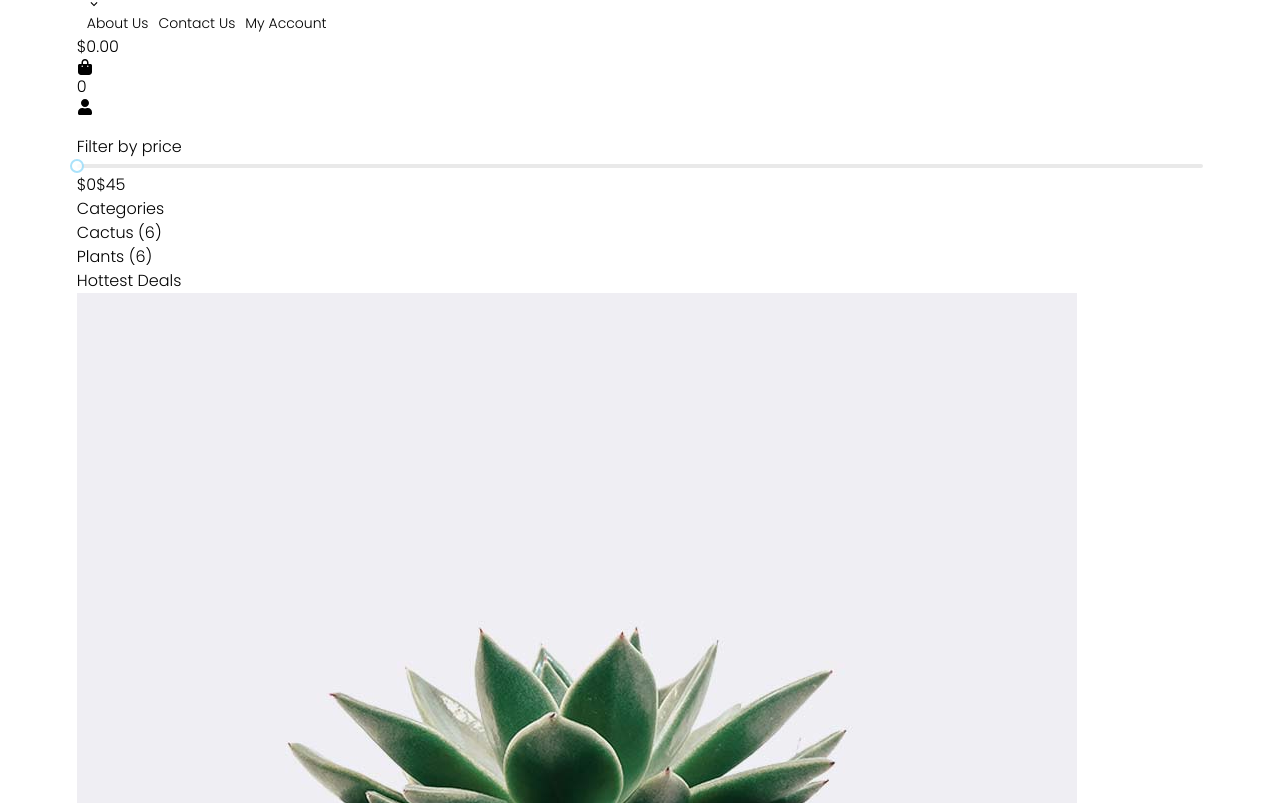
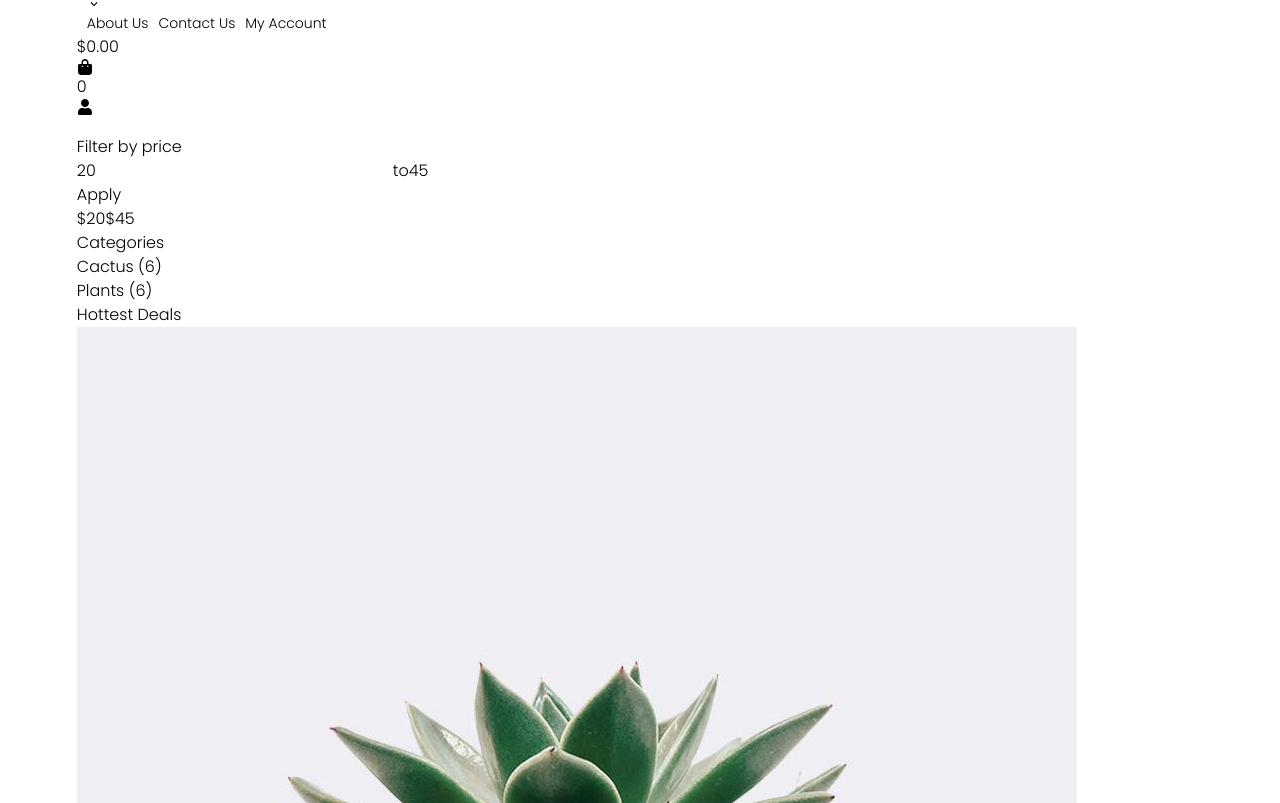
Before and after one commit to rajchovtiya/Simply-Natural, a React (Vite) app: page /plants in a window 1280 px wide. Shown: the part 1237-2040 px from the top of the page. Built offline with nearby package versions, Linux system fonts and the light colour scheme.

Commit message:
add filter code

```diff
--- a/package.json
+++ b/package.json
@@ -12,7 +12,7 @@
   "dependencies": {
     "@reduxjs/toolkit": "^2.8.2",
     "@tanstack/react-query": "^5.80.6",
-    "rc-slider": "^10.2.1",
+    "rc-slider": "^10.6.2",
     "react": "^19.0.0",
     "react-dom": "^19.0.0",
     "react-hook-form": "^7.57.0",
--- a/src/App.jsx
+++ b/src/App.jsx
@@ -26,7 +26,6 @@ function App() {
       )}
 
       <div className={`relative ${CartSlow ? 'overflow-hidden h-screen' : 'overflow-auto'}`}>
-        <div className={`bg-[#f9f9f9]`}>
         <Routes>
           <Route path="/" element={<Home setColorchange={setColorchange} CartSlow={CartSlow} />} />
           <Route path="/about" element={<About setColorchange={setColorchange} />} />
@@ -39,7 +38,6 @@ function App() {
           <Route path="/plants" element={<Plants setColorchange={setColorchange} />} />
           <Route path="*" element={<NotFound />} />
         </Routes>
-        </div>
         <Footer />
       </div>
     </>
--- a/src/components/Category.jsx
+++ b/src/components/Category.jsx
@@ -19,7 +19,7 @@ const Category = () => {
     const visibleProducts = filteredProducts
         .filter(p => {
             if (!Array.isArray(priceRange) || priceRange.length < 2) return true; // no filtering
-            return p.amount >= priceRange[0] && p.amount <= priceRange[1];
+            return p.amount >= priceRange[0] && p.amount <= priceRange[1]; // ✅ FIXED RANGE
         })
         .sort((a, b) => {
             if (sortOption === 'lowToHigh') return a.amount - b.amount;
--- a/src/components/FilterCart.jsx
+++ b/src/components/FilterCart.jsx
@@ -1,89 +1,105 @@
-import React from 'react';
+import React, { useMemo, useState } from 'react';
 import { useSelector, useDispatch } from 'react-redux';
+import { NavLink } from 'react-router-dom';
 import { IoBag } from 'react-icons/io5';
 import { CiStar } from 'react-icons/ci';
-import { NavLink } from 'react-router-dom';
+import { setPriceRange, setStoreHeading } from '../logic/uiSlice';
 import useCartActions from '../logic/Cartlogic';
-import { setPriceRange, setStoreHeading } from '../logic/uiSlice';
-import Slider from 'rc-slider';
-import 'rc-slider/assets/index.css';
-
-
 
 const FilterCart = ({ min = 0, max = 45 }) => {
     const dispatch = useDispatch();
-    const priceRange = useSelector((s) => s.ui.priceRange);
-    const storeHeading = useSelector((s) => s.ui.storeHeading);
+    const priceRange = useSelector(s => s.ui.priceRange);
+    const storeHeading = useSelector(s => s.ui.storeHeading);
     const { addCart, OneCart, cartData } = useCartActions();
-    const [hoverId, setHoverId] = React.useState(null);
 
-    /* --- Hottest‑Deals helper --- */
-    const hotDeals = React.useMemo(() => {
-        const found = cartData.find(c => c.Heding === storeHeading);
-        return found?.product.filter(p => p.Sale === 'true') || [];
+    const [hoverId, setHoverId] = useState(null);
+    const [minPrice, setMinPrice] = useState(priceRange[0] || min);
+    const [maxPrice, setMaxPrice] = useState(priceRange[1] || max);
+
+    const handleApply = () => {
+        dispatch(setPriceRange([minPrice, maxPrice]));
+    };
+
+    const hotDeals = useMemo(() => {
+        const group = cartData.find(c => c.Heding === storeHeading);
+        return group?.product.filter(p => p.Sale === 'true') || [];
     }, [cartData, storeHeading]);
 
-    /* --- slider change handler --- */
-    const handleChange = (values) => {
-        dispatch(setPriceRange(values));
-    };
-
     return (
-        <div className='w-[100%] 2xl:w-[33%]'>
-            {/* ───────── Price filter ───────── */}
-            <div className="bg-white p-3">
-                <h2 className="text-3xl font-medium">Filter by price</h2>
-
-                <div className="max-w-md mx-auto mt-10">
-                    <Slider
-                        value={priceRange}
-                        min={min}
-                        max={max}
-                        onChange={handleChange}
+        <div className="w-full 2xl:w-1/3">
+            {/* Filter by Price */}
+            <div className="bg-white p-4">
+                <h2 className="text-2xl font-semibold mb-4">Filter by price</h2>
+                <div className="flex items-center gap-3">
+                    <input
+                        type="number"
+                        className="border p-2 rounded w-1/2"
+                        value={minPrice}
+                        onChange={(e) => setMinPrice(Number(e.target.value))}
+                        placeholder="Min"
+                        min={0}
                     />
-
-
-                    {priceRange.length === 2 && (
-                        <div className="flex justify-between mt-4">
-                            <span>${priceRange[0]}</span>
-                            <span>${priceRange[1]}</span>
-                        </div>
-                    )}
+                    <span>to</span>
+                    <input
+                        type="number"
+                        className="border p-2 rounded w-1/2"
+                        value={maxPrice}
+                        onChange={(e) => setMaxPrice(Number(e.target.value))}
+                        placeholder="Max"
+                        max={45}
+                    />
+                </div>
+                <button
+                    onClick={handleApply}
+                    className="mt-4 bg-green-600 hover:bg-green-700 text-white py-2 px-4 rounded-full transition-all duration-200"
+                >
+                    Apply
+                </button>
+                <div className="flex justify-between mt-3 text-sm text-gray-700">
+                    <span>${minPrice}</span>
+                    <span>${maxPrice}</span>
                 </div>
             </div>
-            {/* ───────── Categories ───────── */}
+
+            {/* Categories */}
             <div className="bg-white p-6 mt-8">
-                <h2 className="text-2xl font-medium opacity-70">Categories</h2>
+                <h2 className="text-xl font-medium opacity-70">Categories</h2>
                 <ul className="mt-6 space-y-3">
-                    <li onClick={() => dispatch(setStoreHeading('Cactus'))} className="flex justify-between cursor-pointer hover:text-red-600">Cactus <span>(6)</span></li>
-                    <li onClick={() => dispatch(setStoreHeading('Plants'))} className="flex justify-between cursor-pointer hover:text-red-600">Plants <span>(6)</span></li>
+                    <li
+                        onClick={() => dispatch(setStoreHeading('Cactus'))}
+                        className="flex justify-between cursor-pointer hover:text-red-600"
+                    >
+                        Cactus <span>(6)</span>
+                    </li>
+                    <li
+                        onClick={() => dispatch(setStoreHeading('Plants'))}
+                        className="flex justify-between cursor-pointer hover:text-red-600"
+                    >
+                        Plants <span>(6)</span>
+                    </li>
                 </ul>
             </div>
 
-            {/* ───────── Hottest deals ───────── */}
+            {/* Hottest Deals */}
             <div className="bg-white p-6 mt-8">
-                <h2 className="text-2xl font-medium opacity-70">Hottest Deals</h2>
-                <div className='flex items-center justify-between flex-wrap gap-4 2xl:justify-center'>
+                <h2 className="text-xl font-medium opacity-70">Hottest Deals</h2>
+                <div className="flex flex-wrap gap-4 2xl:justify-center">
                     {hotDeals.map((p) => (
                         <div key={p.id} className="relative mt-6">
                             <NavLink to="/CartDescription" onClick={() => OneCart(p)}>
                                 <img
                                     src={p.img}
                                     alt={p.product__title}
-                                    className="w-full md:w-[250px] xl:w-[300px] cursor-pointer"
+                                    className="w-full md:w-60 xl:w-72 cursor-pointer"
                                     onMouseEnter={() => setHoverId(p.id)}
                                     onMouseLeave={() => setHoverId(null)}
                                 />
                             </NavLink>
-
-                            <span className="absolute top-2 left-2 bg-white shadow px-4 py-1 rounded-3xl text-sm">Sale!</span>
-
-                            {/* add‑to‑cart badge */}
+                            <span className="absolute top-2 left-2 bg-white shadow px-3 py-1 rounded-3xl text-sm">
+                                Sale!
+                            </span>
                             <div
-                                className={`absolute top-2 right-2 h-6 w-6 rounded-full bg-white flex items-center justify-center transition-opacity ${hoverId === p.id ? 'opacity-100' : 'opacity-0'
-                                    }`}
-                                onMouseEnter={() => setHoverId(p.id)}
-                                onMouseLeave={() => setHoverId(null)}
+                                className={`absolute top-2 right-2 h-6 w-6 rounded-full bg-white flex items-center justify-center transition-opacity ${hoverId === p.id ? 'opacity-100' : 'opacity-0'}`}
                             >
                                 <IoBag
                                     className="text-[18px] opacity-70"
@@ -93,14 +109,13 @@ const FilterCart = ({ min = 0, max = 45 }) => {
                                     }}
                                 />
                             </div>
-
                             <p className="mt-3 text-xs opacity-60">{p.category}</p>
                             <h3 className="text-[17px]">{p.product__title}</h3>
-
                             <div className="flex">
-                                {[...Array(5)].map((_, i) => <CiStar key={i} />)}
+                                {[...Array(5)].map((_, i) => (
+                                    <CiStar key={i} />
+                                ))}
                             </div>
-
                             <div className="flex items-center gap-2 mt-2">
                                 <del className="text-sm">${p.Saleamount}.00</del>
                                 <span className="text-lg font-medium">${p.amount}.00</span>
@@ -109,7 +124,7 @@ const FilterCart = ({ min = 0, max = 45 }) => {
                     ))}
                 </div>
             </div>
-        </div >
+        </div>
     );
 };
 
--- a/src/index.css
+++ b/src/index.css
@@ -1,6 +1,12 @@
 @tailwind base;
 @tailwind components;
 @tailwind utilities;
+
+html {
+  text-size-adjust: 100%;
+  -webkit-text-size-adjust: 100%; /* still optional for old devices */
+}
+
 * {
   font-family: "Poppins", sans-serif;
   font-weight: 300;
--- a/src/logic/uiSlice.js
+++ b/src/logic/uiSlice.js
@@ -5,7 +5,7 @@ const uiSlice = createSlice({
     name: 'ui',
     initialState: {
         storeHeading: 'Plants',
-        priceRange: [0, 45],
+        priceRange: [20, 45],
     },
     reducers: {
         setStoreHeading(state, action) {
--- a/src/page/Plants.jsx
+++ b/src/page/Plants.jsx
@@ -3,8 +3,7 @@ import FilterCart from '../components/FilterCart';
 import Category from '../components/Category';
 
 const Plants = ({ setColorchange }) => {
-    const [range, setRange] = useState([0, 45]);
-
+    const [range, setRange] = useState([20, 45]);
     useEffect(() => {
         setColorchange('bg-white');
     }, [setColorchange]);
```
Also changed, not shown: 1 other file (tests, documents, lock files or other folders). Lines whose indentation alone changed are shown as unchanged.
